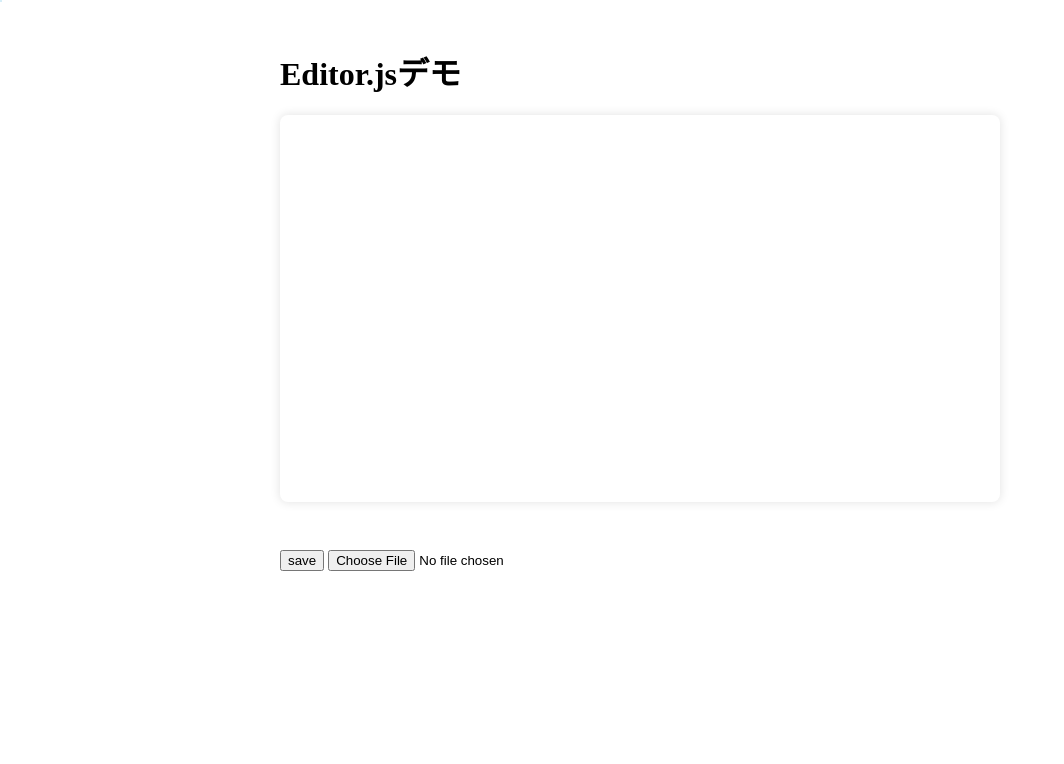
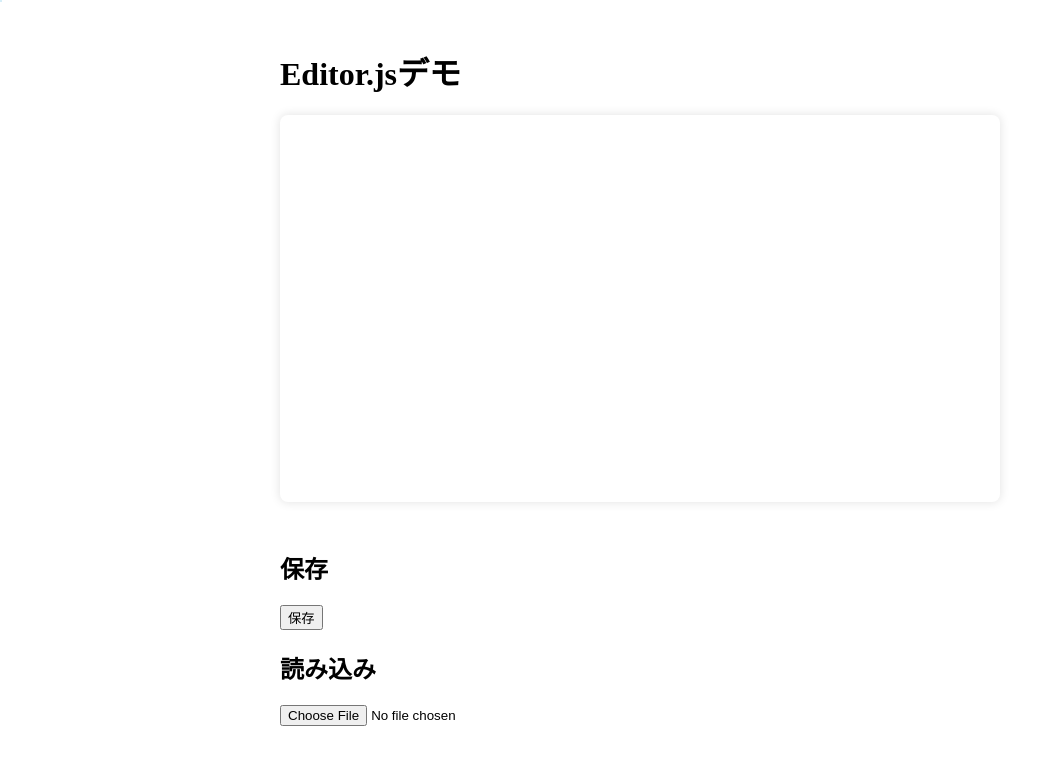
Before and after one commit to ics-nishihara/my_playground, a plain HTML site: page docs/editor_js/index.html in a window 1280 px wide. Shown: the whole page, without its empty margins (0-1064 px from the left). Drawn offline with Linux system fonts and the light colour scheme.

Commit message:
ボタンの見出し追加

```diff
--- a/docs/editor_js/index.html
+++ b/docs/editor_js/index.html
@@ -10,7 +10,9 @@
   <h1 class="title">Editor.jsデモ</h1>
   <div id="codex-editor" class="editorWrapper"></div>
   <div class="buttonWrapper">
-    <button id="save">save</button>
+    <h2>保存</h2>
+    <button id="save">保存</button>
+    <h2>読み込み</h2>
     <input id="load" type="file" value="load">
   </div>
 
```
